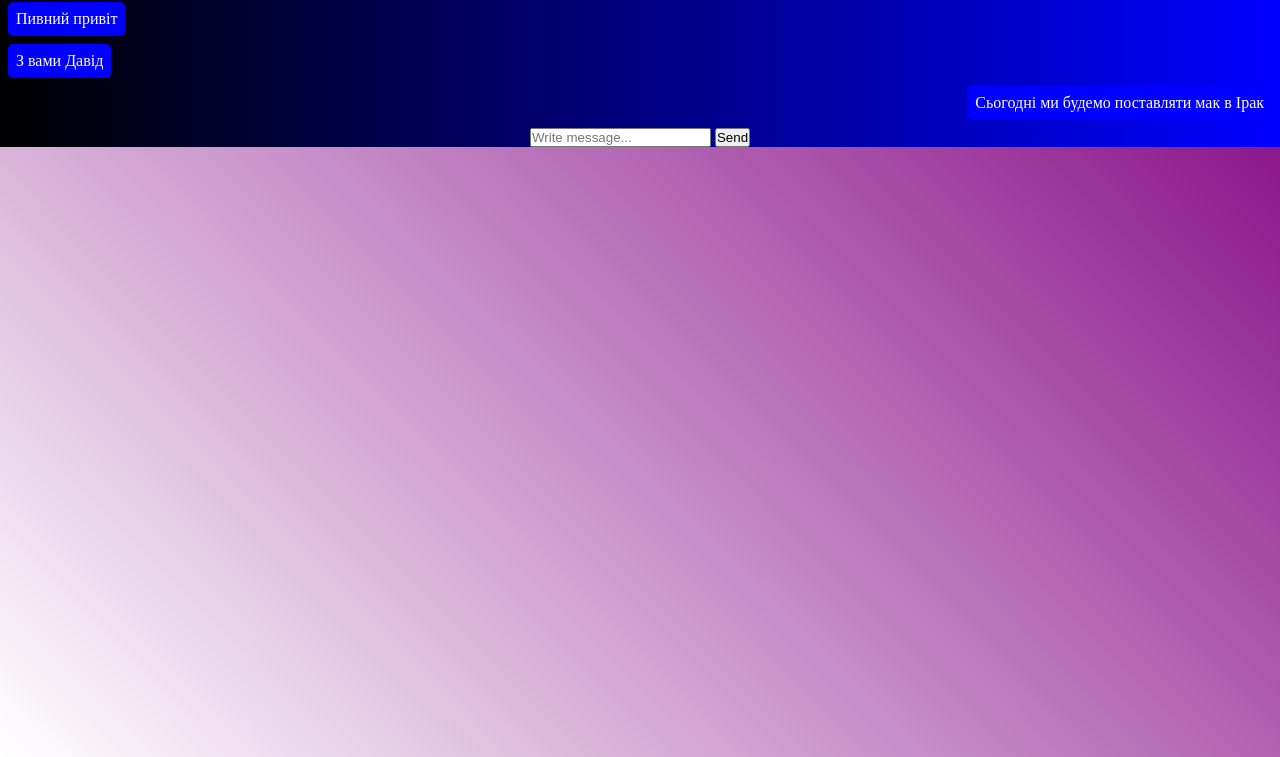
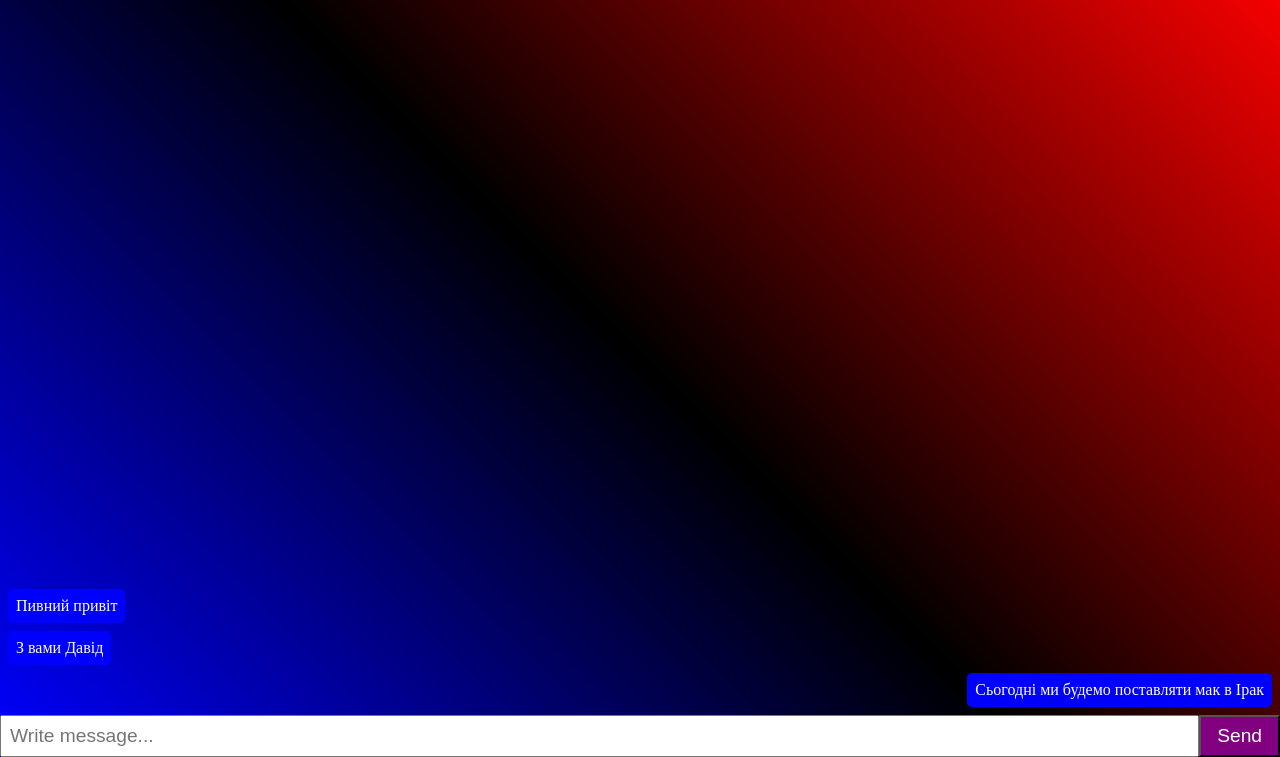
Before and after one commit to Infinite2077/Chat_ND14, a website: page static/index.html in a window 1280 px wide. Shown: the part 43-800 px from the top of the page. Drawn offline with nearby package versions, Linux system fonts and the light colour scheme; no server answers.

Commit message:
jkhsfkljskljdf

```diff
--- a/package.json
+++ b/package.json
@@ -16,10 +16,11 @@
   "main": "index.js",
   "scripts": {
     "start": "node server.js",
-    "dev":"nodemon server.js"
+    "dev": "nodemon server.js"
   },
   "dependencies": {
     "dotenv": "^16.4.7",
-    "mysql2": "^3.14.0"
+    "mysql2": "^3.14.0",
+    "socket.io": "^4.8.1"
   }
 }
--- a/static/index.html
+++ b/static/index.html
@@ -1,15 +1,22 @@
 <!DOCTYPE html>
 <html lang="en">
+
 <head>
     <meta charset="UTF-8">
     <meta name="viewport" content="width=device-width, initial-scale=1.0">
     <title>Document</title>
     <link rel="stylesheet" href="style.css">
+
+    <script defer src='https://cdnjs.cloudflare.com/ajax/libs/socket.io/4.8.1/socket.io.min.js'
+        integrity='sha512-8ExARjWWkIllMlNzVg7JKq9RKWPlJABQUNq6YvAjE/HobctjH/NA+bSiDMDvouBVjp4Wwnf1VP1OEv7Zgjtuxw=='
+        crossorigin='anonymous'></script>
     <script src="script.js" defer></script>
 </head>
+
 <body>
     <header>
         <h1>Dunduk</h1>
+    </header>
     <main>
         <div class="message">Пивний привіт</div>
         <div class="message">З вами Давід</div>
@@ -19,7 +26,8 @@
         <input type="text" placeholder="Write message...">
         <button>Send</button>
     </div>
-    </header>
+
 
 </body>
+
 </html>
--- a/static/script.js
+++ b/static/script.js
@@ -0,0 +1 @@
+const server = io();
--- a/static/style.css
+++ b/static/style.css
@@ -5,7 +5,7 @@
 }
 
 body {
-    background: linear-gradient(45deg, white, purple);
+    background: linear-gradient(45deg, blue, black,red);
     height: 100vh;
     display: flex;
     flex-direction: column;
@@ -13,7 +13,7 @@ body {
 
 header {
     text-align: center;
-    background: linear-gradient(to right, black,blue); ;
+    background: linear-gradient(to right, blue,black,red); ;
     padding: 0,3rem;
     color: white;
 }
@@ -25,6 +25,7 @@ main {
     padding: 0.5rem;
     gap: 0.5rem;
     justify-content: flex-end;
+    overflow-y: scroll;
 }
 
 .message {
@@ -38,3 +39,20 @@ main {
 .message:nth-child(3){
     align-self: flex-end;
 }
+
+.form {
+    display: flex;
+}
+
+.form input{
+    flex-grow: 1;
+    padding: 0.5rem;
+    font-size: 1.2rem;
+}
+
+.form button{
+    background-color: purple;
+    color: white;
+    padding: 0 1rem;
+    font-size: 1.2rem;
+}
```
Also changed, not shown: server.js (+17 -9 lines), 1 other file. Lines whose indentation alone changed are shown as unchanged.
